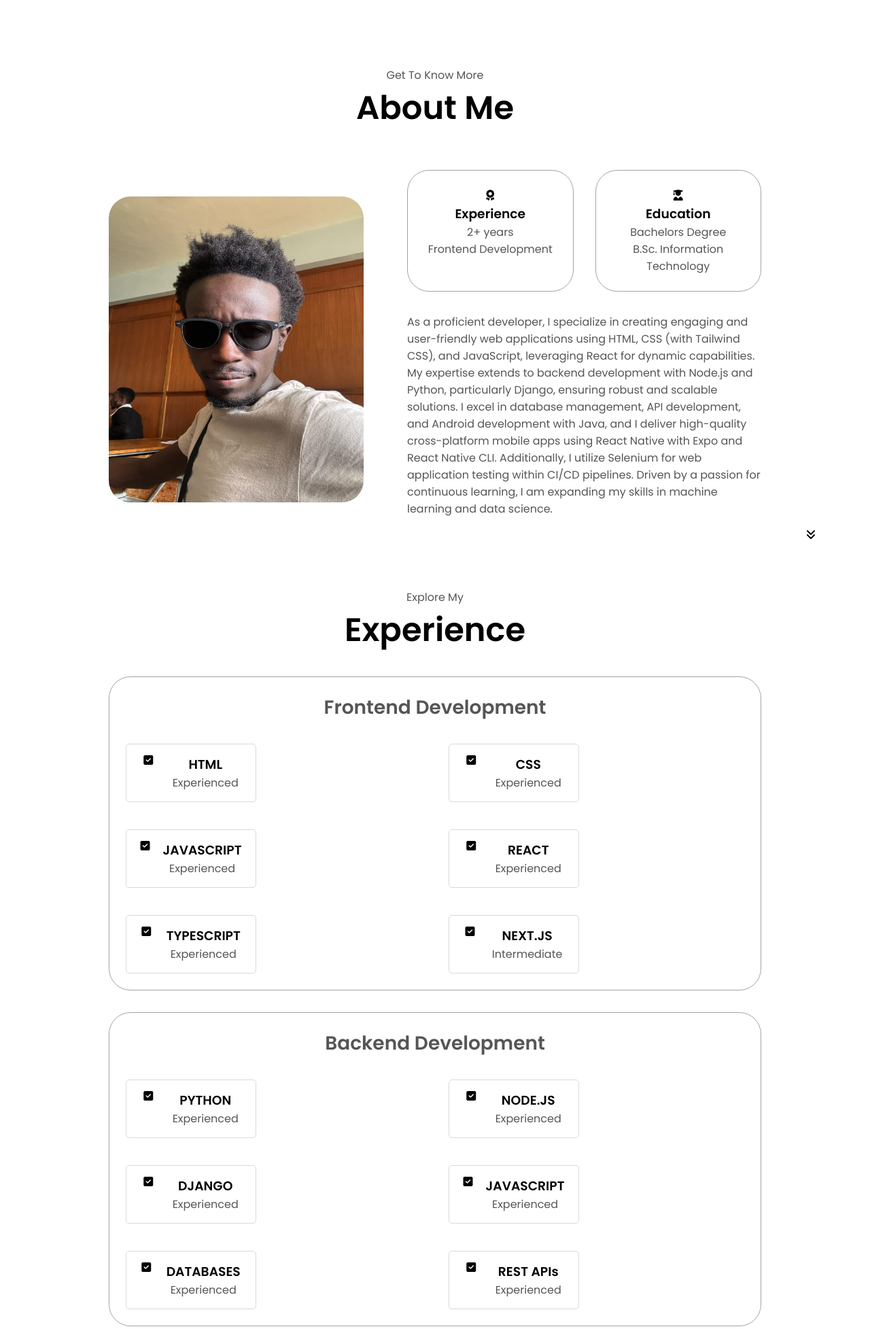
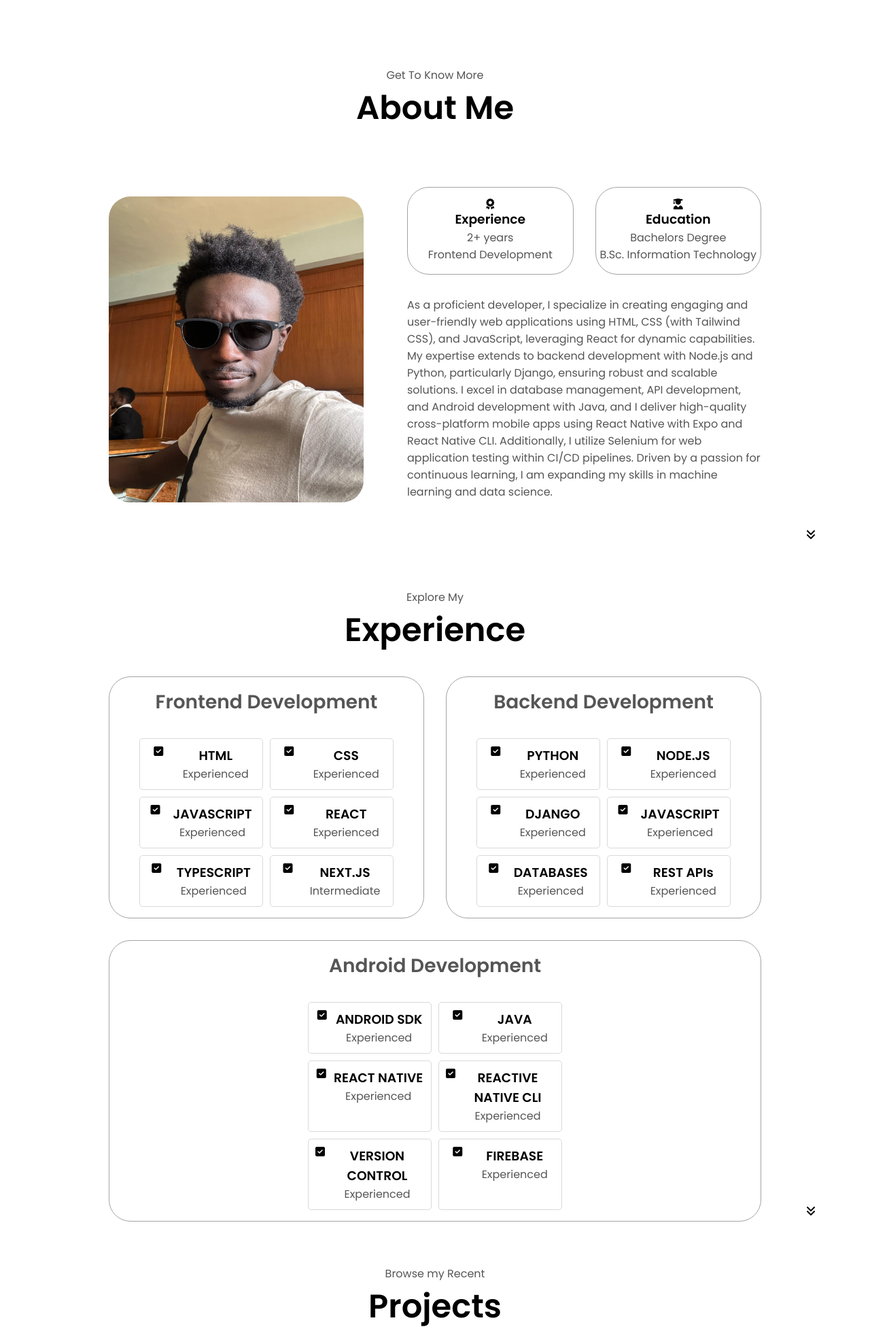
Before and after one commit to Bryium/Portfolio, a Django app: page / in a window 1280 px wide. Shown: the part 598-2553 px from the top of the page at 68% size. Run offline with Django 4.2, Linux system fonts and the light colour scheme; some libraries are stand-ins or nearby versions.

Commit message:
.finishes from Lexx

```diff
--- a/Home/static/style.css
+++ b/Home/static/style.css
@@ -288,8 +288,11 @@ padding-top: 4vh;
 }
 
 .details-container {
+  display: flex;
+  flex-direction: column;
+  align-items: center;
   flex: 1;
-  padding: 1.5rem;
+  padding: 1rem 0;
   background: white;
   border-radius: 2rem;
   border: 0.1rem solid rgb(163, 163, 163);
@@ -324,11 +327,16 @@ padding-top: 4vh;
   flex-direction: column;
 }
 
-.article-container {
+.experience-container {
   display: grid;
   grid-template-columns: repeat(2, 1fr);
+  gap: 10px;
+}
+
+.article-container {
+  width: 150px;
+  height: 150px;
   text-align: center;
-
   gap: 2.5rem;
 }
 
@@ -339,7 +347,7 @@ article {
   gap: 0.5rem;
   border: 1px solid #D9D9D9;
   border-radius: 5px;
-  padding: 15px;
+  padding: 10px;
   cursor: pointer;
 
 }
--- a/templates/home.html
+++ b/templates/home.html
@@ -135,7 +135,7 @@
         <div class="about-containers">
             <div class="details-container">
                 <h2 class="experience-sub-title">Frontend Development</h2>
-                <div class="article-container" style="display: grid; grid-template-columns: repeat(2, 1fr);">
+                <div class="experience-container">
                     <!-- Frontend development details -->
                     <article>
                         <i class="fa-solid fa-square-check" style="color: #000000;"></i>
@@ -183,7 +183,7 @@
             </div>
             <div class="details-container">
                 <h2 class="experience-sub-title">Backend Development</h2>
-                <div class="article-container">
+                <div class="experience-container">
                     <!-- Backend development details -->
                     <article>
                         <i class="fa-solid fa-square-check" style="color: #000000;"></i>
@@ -231,7 +231,7 @@
             </div>
             <div class="details-container">
                 <h2 class="experience-sub-title">Android Development</h2>
-                <div class="article-container">
+                <div class="experience-container">
                     <!-- Android development details -->
                     <article>
                         <i class="fa-solid fa-square-check" style="color: #000000;"></i>
@@ -292,7 +292,7 @@
                     <img src="{% static 'assets/img.png' %}" alt="project 1" class="project-img">
                 </div>
                 <h2 class="experience-sub-title project-title">KukuAfya Application</h2>
-                <div class="btn-container"></div>
+                <div class="btn-container">
                     <button class="btn btn-color-2 project-btn"
                             onclick="window.open('https://github.com/Bryium/KukuAfya', '_blank')">
                         Live Demo
@@ -302,14 +302,14 @@
                             onclick="window.open('https://github.com/Bryium/KukuAfya', '_blank')">
                         Live Demo
                     </button>
-
+                </div>
             </div>
             <div class="details-container color-container">
                 <div class="article-container">
                     <img src="{% static 'assets/e-voting.png' %}" alt="project 2" class="project-img">
                 </div>
                 <h2 class="experience-sub-title project-title">Sikika E-voting App</h2>
-                <div class="btn-container"></div>
+                <div class="btn-container">
                     <button class="btn btn-color-2 project-btn"
                             onclick="window.open('https://github.com/raymuthui/Sikika', '_blank')">
                         Live Demo
@@ -319,14 +319,14 @@
                             onclick="window.open('https://github.com/raymuthui/Sikika', '_blank')">
                         Live Demo
                     </button>
-
+                </div>
             </div>
             <div class="details-container color-container">
                 <div class="article-container">
                     <img src="{% static 'assets/Browser-testing.png' %}" alt="project 3" class="project-img">
                 </div>
                 <h2 class="experience-sub-title project-title">Browser Testing </h2>
-                <div class="btn-container"></div>
+                <div class="btn-container">
                     <button class="btn btn-color-2 project-btn"
                             onclick="window.open('https://github.com/Bryium/Browser-Testing', '_blank')">
                         Live Demo
@@ -336,14 +336,14 @@
                             onclick="window.open('https://github.com/Bryium/Browser-Testing', '_blank')">
                         Live Demo
                     </button>
-
+                </div>
             </div>
             <div class="details-container color-container">
                 <div class="article-container">
                     <img src="{% static 'assets/Weather-App.png' %}" alt="project 3" class="project-img">
                 </div>
                 <h2 class="experience-sub-title project-title">Weather App </h2>
-                <div class="btn-container"></div>
+                <div class="btn-container">
                     <button class="btn btn-color-2 project-btn"
                             onclick="window.open('https://github.com/Bryium/WeatherApp', '_blank')">
                         Live Demo
@@ -353,12 +353,12 @@
                             onclick="window.open('https://github.com/Bryium/WeatherApp', '_blank')">
                         Live Demo
                     </button>
-
+                </div>
             </div>
 
 
         </div>
-        <i class="fa-solid fa-angles-down icon-arrow" style="color: #000000;" onclick="location.href='#contact'"></i>
+        <i class="fa-solid fa-angles-down icon-arrow" ~style="color: #000000;" onclick="location.href='#contact'"></i>
 </section>
 
 <section id="contact">
```
Lines whose indentation alone changed are shown as unchanged.
